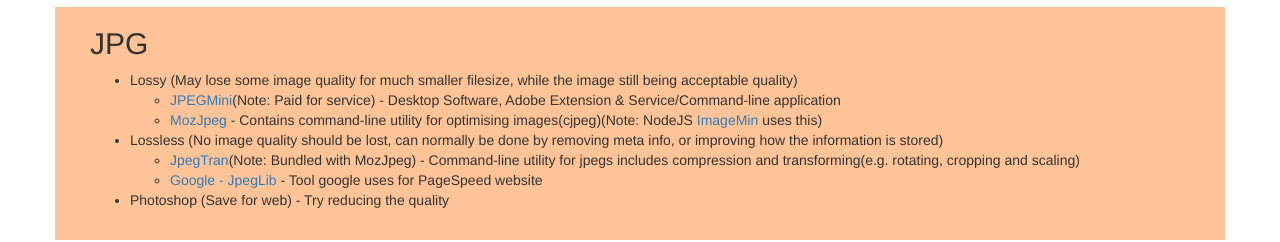
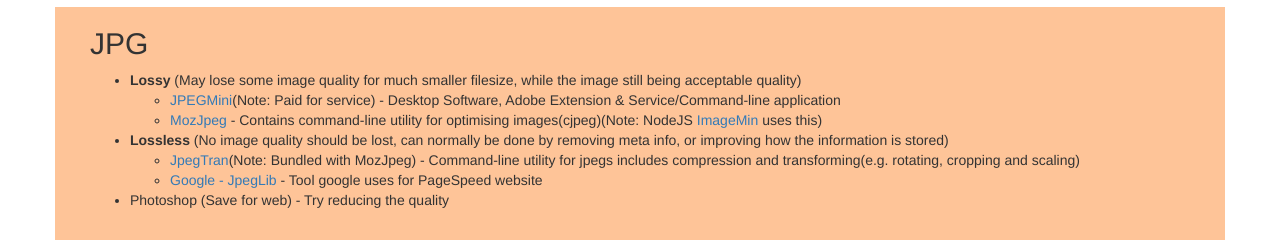
Before and after one commit to slpixe/compress, a website: page index.html in a window 1280 px wide. Shown: the part 1220-1462 px from the top of the page. Drawn offline with nearby package versions, Linux system fonts and the light colour scheme.

Commit message:
add strongs to lossy and lossless

```diff
--- a/index.html
+++ b/index.html
@@ -111,13 +111,13 @@
         <div class="col-md-12">
           <h2>JPG</h2>
           <ul>
-            <li>Lossy (May lose some image quality for much smaller filesize, while the image still being acceptable quality)
+            <li><strong>Lossy</strong> (May lose some image quality for much smaller filesize, while the image still being acceptable quality)
               <ul>
                 <li><a href="http://www.jpegmini.com/">JPEGMini</a>(Note: Paid for service) - Desktop Software, Adobe Extension &amp; Service/Command-line application</li>
                 <li><a href="https://github.com/mozilla/mozjpeg">MozJpeg</a> - Contains command-line utility for optimising images(cjpeg)(Note: NodeJS <a href="https://github.com/imagemin/imagemin">ImageMin</a> uses this)</li>
               </ul>
             </li>
-            <li>Lossless (No image quality should be lost, can normally be done by removing meta info, or improving how the information is stored)
+            <li><strong>Lossless</strong> (No image quality should be lost, can normally be done by removing meta info, or improving how the information is stored)
               <ul>
                 <li><a href="http://jpegclub.org/jpegtran/">JpegTran</a>(Note: Bundled with MozJpeg) - Command-line utility for jpegs includes compression and transforming(e.g. rotating, cropping and scaling)</li>
                 <li><a href="https://code.google.com/archive/p/jpeglib/source/default/source">Google - JpegLib</a> - Tool google uses for PageSpeed website</li>
```
